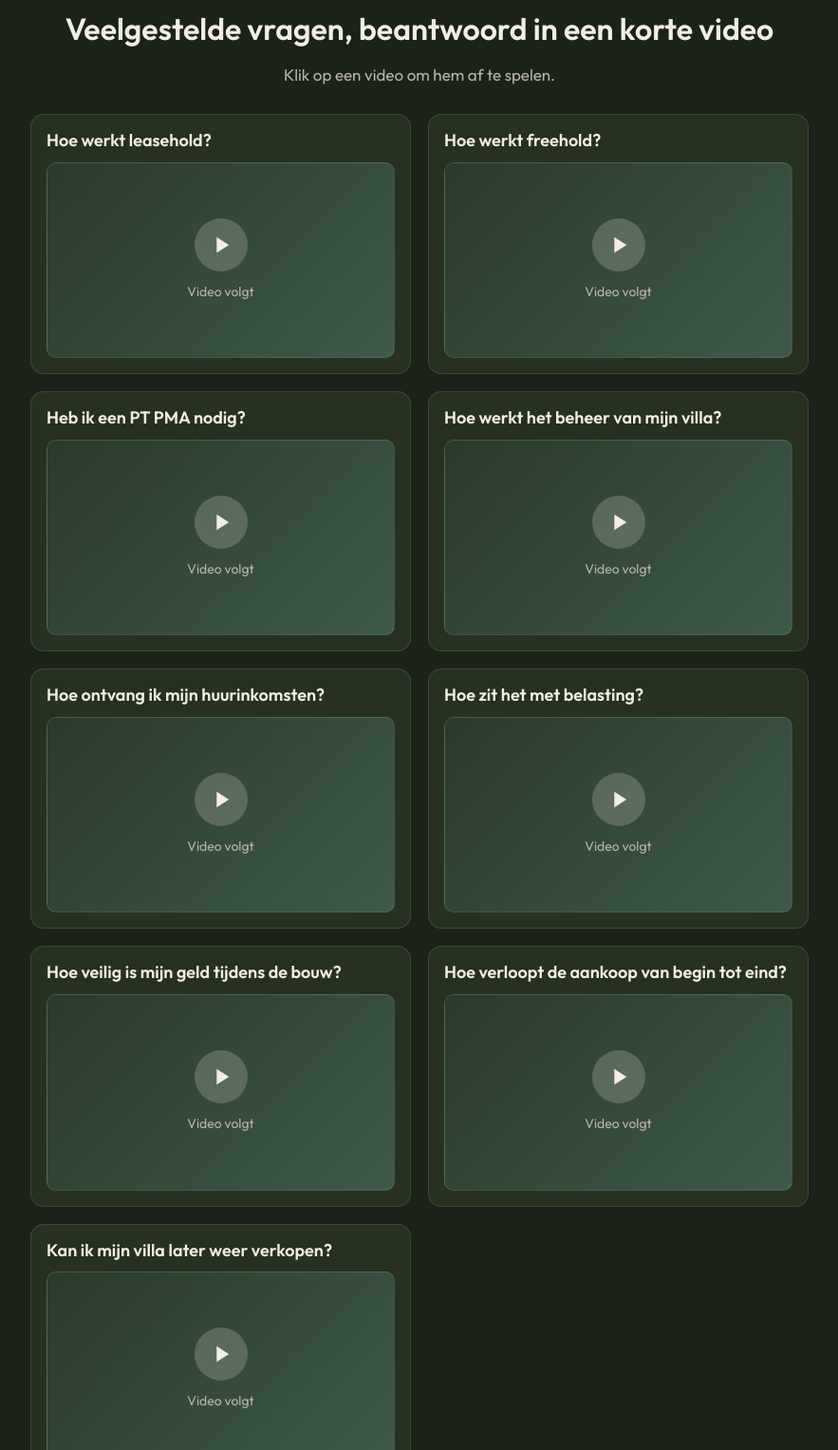
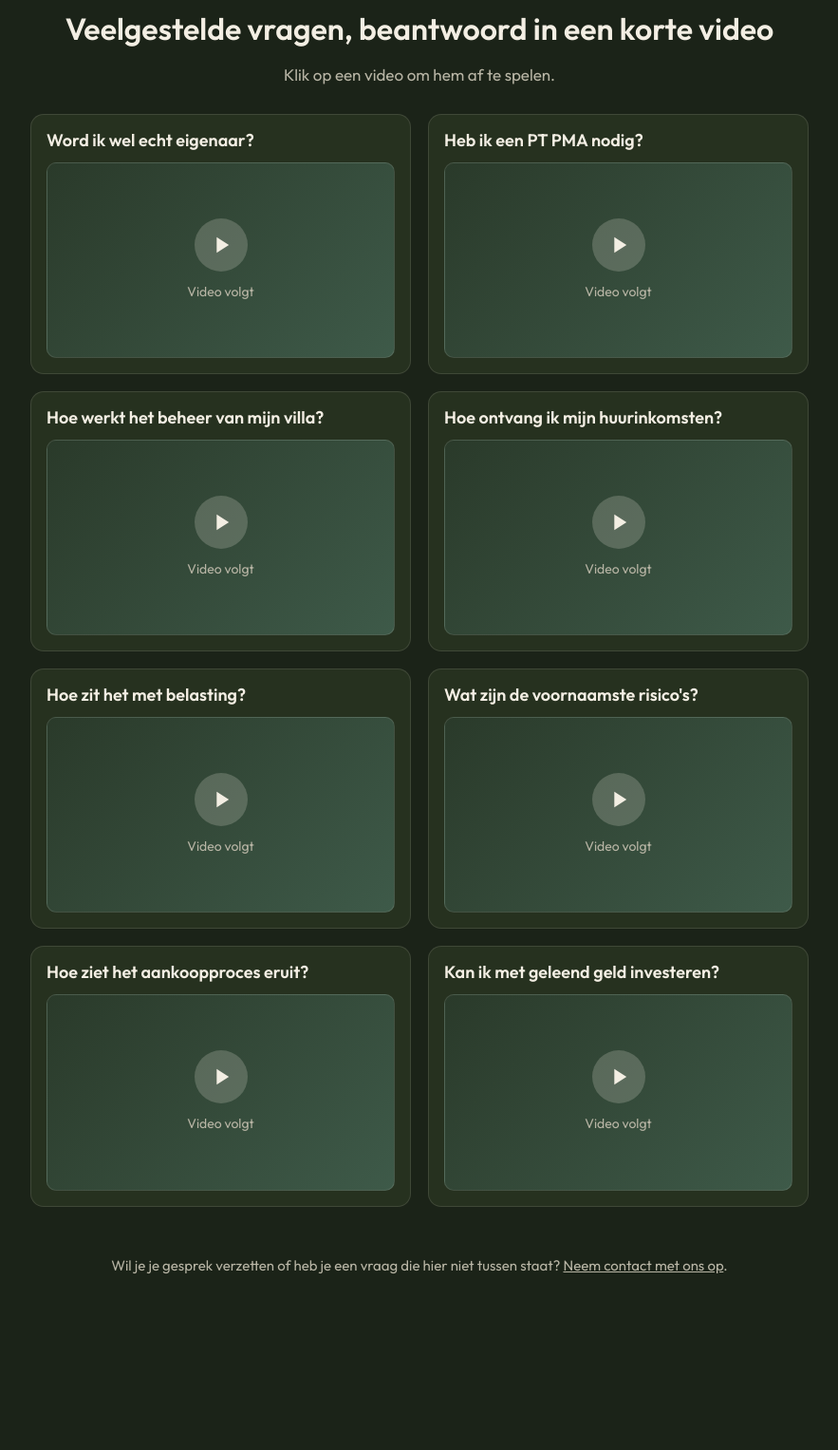
Before and after one commit to julius719/tbh-quiz, a plain HTML site: page bedankt.html in a window 1280 px wide. Shown: the part 960-2487 px from the top of the page at 95% size, without its empty margins (198-1081 px from the left). After the commit the page ends 2400 px from the top, so only its background shows below. Drawn offline with Linux system fonts and the light colour scheme.

Commit message:
Bedankt page: new set of 8 FAQ video topics
Co-Authored-By: Claude Opus 5.5 <noreply@anthropic.com>

```diff
--- a/bedankt.html
+++ b/bedankt.html
@@ -79,15 +79,14 @@
 const PAGE = {
   mainVideo: { id:"", label:"Video van Julius: wat je op deze pagina vindt" },
   topics: [
-    { q:"Hoe werkt leasehold?",                         id:"", len:"", about:"Wat leasehold is, hoe lang het loopt, hoe verlenging werkt en waar je in het contract op let." },
-    { q:"Hoe werkt freehold?",                          id:"", len:"", about:"Wat freehold is en waarom het voor buitenlanders anders werkt dan voor Indonesiërs." },
-    { q:"Heb ik een PT PMA nodig?",                     id:"", len:"", about:"Wanneer je een Indonesisch bedrijf (PT PMA) nodig hebt en wanneer je in privénaam kunt kopen." },
-    { q:"Hoe werkt het beheer van mijn villa?",         id:"", len:"", about:"Wat de beheermaatschappij doet: verhuur, gasten, schoonmaak en onderhoud, en wat dat kost." },
-    { q:"Hoe ontvang ik mijn huurinkomsten?",           id:"", len:"", about:"Hoe de opbrengst van je villa op je Nederlandse rekening komt en hoe vaak er wordt uitbetaald." },
-    { q:"Hoe zit het met belasting?",                   id:"", len:"", about:"Welke belasting je in Indonesië betaalt en wat dit betekent voor je aangifte in Nederland." },
-    { q:"Hoe veilig is mijn geld tijdens de bouw?",     id:"", len:"", about:"Hoe betalingen tijdens de bouw zijn opgebouwd en hoe wij de ontwikkelaar controleren." },
-    { q:"Hoe verloopt de aankoop van begin tot eind?",  id:"", len:"", about:"Alle stappen van het eerste gesprek tot de sleuteloverdracht, inclusief notaris en due diligence." },
-    { q:"Kan ik mijn villa later weer verkopen?",       id:"", len:"", about:"Hoe doorverkoop werkt en wat er met de resterende looptijd van je leasehold gebeurt." }
+    { q:"Word ik wel echt eigenaar?",               id:"", len:"" },
+    { q:"Heb ik een PT PMA nodig?",                 id:"", len:"" },
+    { q:"Hoe werkt het beheer van mijn villa?",     id:"", len:"" },
+    { q:"Hoe ontvang ik mijn huurinkomsten?",       id:"", len:"" },
+    { q:"Hoe zit het met belasting?",               id:"", len:"" },
+    { q:"Wat zijn de voornaamste risico's?",        id:"", len:"" },
+    { q:"Hoe ziet het aankoopproces eruit?",        id:"", len:"" },
+    { q:"Kan ik met geleend geld investeren?",      id:"", len:"" }
   ]
 };
 
```
